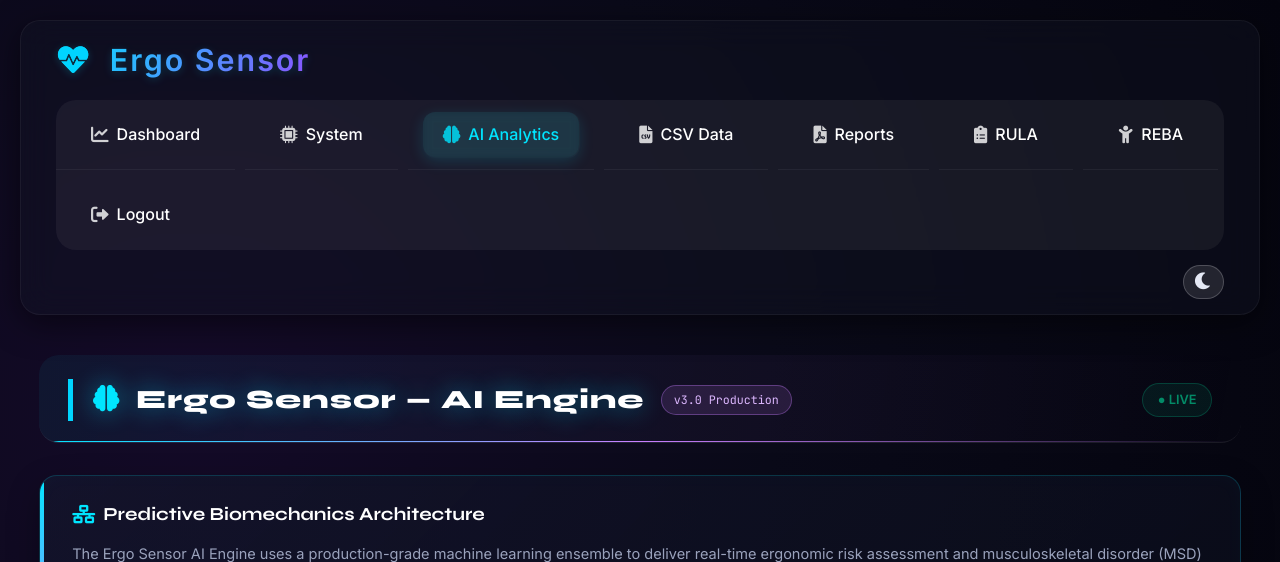
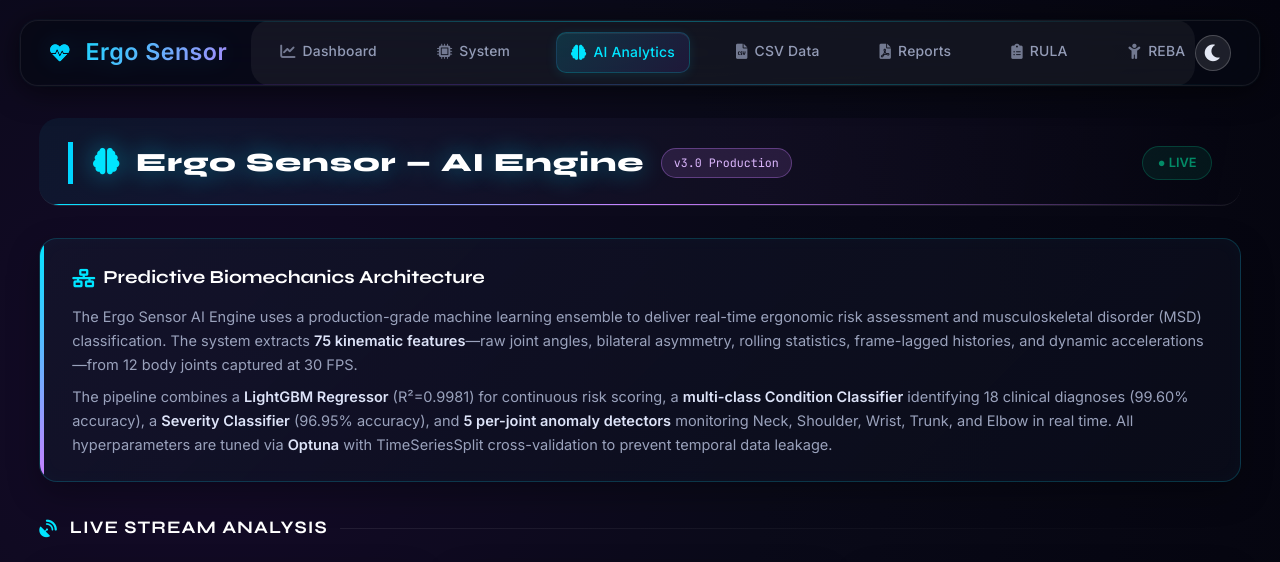
Before and after one commit to charrada1993/Ergo_Sensor, a Flask app: page /ai in a window 1280 px wide. Shown: the top 562 px of the page. Run offline with Flask 3, Linux system fonts and the light colour scheme; the visitor is signed in with stand-in values (Sample User, id 1); parts of the project's set-up code (start-up, migrations or seed data) failed here and were passed over; some libraries are stand-ins or nearby versions.

Commit message:
fix: premium navbar - single row, dark glass, neon glow, stays dark in light mode

```diff
--- a/static/style.css
+++ b/static/style.css
@@ -27,91 +27,159 @@
     padding: 20px;
 }
 
-/* === Navbar (responsive + toggle) === */
+/* === Navbar — Premium Dark === */
 .navbar {
     display: flex;
-    flex-wrap: wrap;
+    flex-wrap: nowrap;
     justify-content: space-between;
     align-items: center;
-    background: rgba(18, 20, 35, 0.4);
-    backdrop-filter: blur(16px);
-    -webkit-backdrop-filter: blur(16px);
-    border: 1px solid rgba(255, 255, 255, 0.05);
-    border-radius: 20px;
-    padding: 15px 35px;
-    margin-bottom: 40px;
-    box-shadow: 0 8px 32px rgba(0, 0, 0, 0.5);
-    gap: 15px;
-    transition: all 0.3s ease;
+    background: rgba(6, 8, 18, 0.75);
+    backdrop-filter: blur(24px) saturate(180%);
+    -webkit-backdrop-filter: blur(24px) saturate(180%);
+    border: 1px solid rgba(255, 255, 255, 0.07);
+    border-radius: 18px;
+    padding: 0 28px;
+    height: 66px;
+    margin-bottom: 32px;
+    box-shadow: 0 4px 30px rgba(0, 0, 0, 0.6), 0 0 0 1px rgba(0,229,255,0.04);
+    gap: 0;
+    position: relative;
+    transition: box-shadow 0.3s ease;
+    overflow: hidden;
 }
 
+/* Top shimmer line */
+.navbar::before {
+    content: '';
+    position: absolute;
+    top: 0;
+    left: 5%;
+    right: 5%;
+    height: 1px;
+    background: linear-gradient(90deg, transparent, rgba(0,229,255,0.35), transparent);
+    pointer-events: none;
+}
+
+/* Bottom accent glow line */
+.navbar::after {
+    content: '';
+    position: absolute;
+    bottom: 0;
+    left: 0;
+    right: 0;
+    height: 1px;
+    background: linear-gradient(90deg, transparent, rgba(124,58,237,0.25), rgba(0,229,255,0.25), transparent);
+    pointer-events: none;
+}
+
+.navbar:hover {
+    box-shadow: 0 6px 40px rgba(0, 0, 0, 0.7), 0 0 0 1px rgba(0,229,255,0.08), 0 0 30px rgba(0,229,255,0.04);
+}
+
+/* Brand */
 .nav-brand {
-    font-size: 1.9rem;
+    font-size: 1.45rem;
     font-weight: 800;
-    background: linear-gradient(120deg, #00e5ff 0%, #8c52ff 100%);
+    background: linear-gradient(120deg, #00e5ff 0%, #a78bfa 100%);
     -webkit-background-clip: text;
     -webkit-text-fill-color: transparent;
-    letter-spacing: 2px;
-    filter: drop-shadow(0px 2px 4px rgba(0, 229, 255, 0.2));
+    background-clip: text;
+    letter-spacing: 0.5px;
+    white-space: nowrap;
+    flex-shrink: 0;
+    margin-right: 24px;
+    filter: drop-shadow(0 0 12px rgba(0,229,255,0.15));
 }
 
 .nav-brand i {
     margin-right: 8px;
     color: #00d4ff;
     -webkit-text-fill-color: initial;
+    font-size: 1.2rem;
 }
 
+/* Nav Links */
 .nav-links {
     display: flex;
-    flex-wrap: wrap;
-    gap: 10px;
+    flex-wrap: nowrap;
+    gap: 2px;
     list-style: none;
     margin: 0;
     padding: 0;
+    flex: 1;
+    overflow: hidden;
+}
+
+.nav-links li {
+    flex-shrink: 0;
 }
 
 .nav-links a {
-    color: #fff;
+    color: rgba(180,190,220,0.8);
     text-decoration: none;
-    padding: 10px 20px;
-    border-radius: 30px;
-    transition: all 0.3s ease;
+    padding: 8px 14px;
+    border-radius: 10px;
+    transition: all 0.25s ease;
     font-weight: 500;
+    font-size: 0.87rem;
     display: flex;
     align-items: center;
-    gap: 8px;
+    gap: 7px;
+    white-space: nowrap;
+    letter-spacing: 0.2px;
 }
 
 .nav-links a i {
-    font-size: 1.1rem;
-    opacity: 0.8;
+    font-size: 0.95rem;
+    opacity: 0.75;
+    transition: opacity 0.2s, color 0.2s;
 }
 
-.nav-links a:hover,
+.nav-links a:hover {
+    color: #fff;
+    background: rgba(255,255,255,0.07);
+}
+
+.nav-links a:hover i {
+    opacity: 1;
+    color: #00e5ff;
+}
+
 .nav-links a.active {
-    background: rgba(0, 229, 255, 0.1);
+    background: linear-gradient(135deg, rgba(0,229,255,0.15) 0%, rgba(124,58,237,0.12) 100%);
     color: #00e5ff;
-    border-radius: 12px;
-    box-shadow: 0 4px 15px rgba(0, 229, 255, 0.15);
-    backdrop-filter: blur(5px);
+    border: 1px solid rgba(0,229,255,0.18);
+    box-shadow: 0 2px 12px rgba(0,229,255,0.1), inset 0 1px 0 rgba(255,255,255,0.06);
+}
+
+.nav-links a.active i {
+    opacity: 1;
+    color: #00e5ff;
 }
 
 /* Theme Toggle Button */
 .theme-toggle {
-    background: rgba(255, 255, 255, 0.1);
-    border: 1px solid rgba(255, 255, 255, 0.2);
-    color: inherit;
-    font-size: 1.2rem;
+    background: rgba(255,255,255,0.06);
+    border: 1px solid rgba(255,255,255,0.1);
+    color: rgba(200,210,230,0.8);
+    font-size: 1rem;
     cursor: pointer;
-    margin-left: auto;
-    padding: 5px 10px;
-    border-radius: 30px;
-    transition: background 0.2s;
+    margin-left: 12px;
+    padding: 0;
+    width: 36px;
+    height: 36px;
+    border-radius: 10px;
+    transition: all 0.25s;
     flex-shrink: 0;
+    display: flex;
+    align-items: center;
+    justify-content: center;
 }
 
 .theme-toggle:hover {
-    background: rgba(255, 255, 255, 0.2);
+    background: rgba(0,229,255,0.1);
+    border-color: rgba(0,229,255,0.2);
+    color: #00e5ff;
 }
 
 /* Responsive navbar on small screens */
@@ -1064,26 +1132,28 @@
     color: #2c3e50;
 }
 
+/* Navbar stays dark even in light mode — it's a floating HUD */
 body.light-mode .navbar {
-    background: rgba(255, 255, 255, 0.9);
-    border: 1px solid rgba(0, 0, 0, 0.1);
-    box-shadow: 0 8px 32px rgba(0, 0, 0, 0.1);
+    background: rgba(6, 8, 18, 0.88);
+    border: 1px solid rgba(255, 255, 255, 0.07);
+    box-shadow: 0 4px 30px rgba(0, 0, 0, 0.5), 0 0 0 1px rgba(0,229,255,0.05);
 }
 
 body.light-mode .nav-brand {
-    background: linear-gradient(45deg, #0d7377, #1a3a5c);
+    background: linear-gradient(120deg, #00e5ff 0%, #a78bfa 100%);
     -webkit-background-clip: text;
     -webkit-text-fill-color: transparent;
+    background-clip: text;
 }
 
 body.light-mode .nav-links a {
-    color: #2c3e50;
+    color: rgba(180, 190, 220, 0.8);
 }
 
 body.light-mode .nav-links a:hover,
 body.light-mode .nav-links a.active {
-    background: rgba(13, 115, 119, 0.2);
-    color: #0d7377;
+    color: #00e5ff;
+    background: linear-gradient(135deg, rgba(0,229,255,0.15) 0%, rgba(124,58,237,0.12) 100%);
 }
 
 body.light-mode .card {
```
